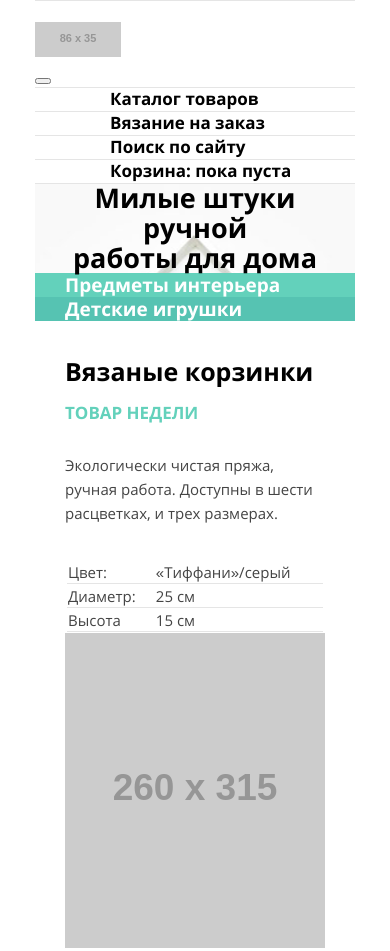
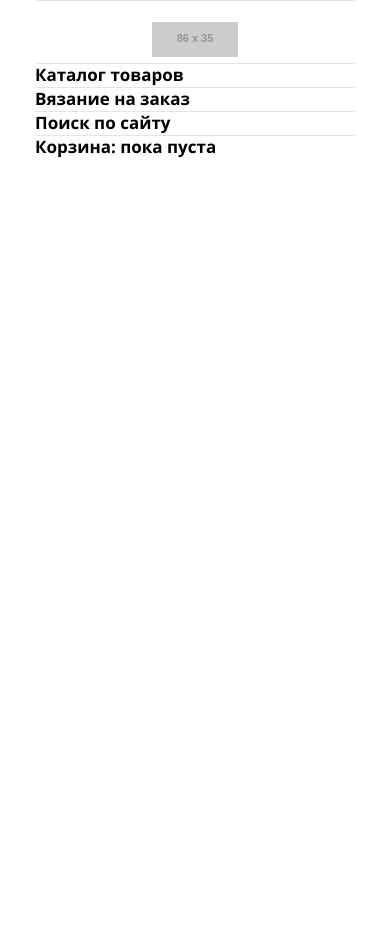
Before and after one commit to mrShaftoe/912019-mishka-16, a website: page source/index.html in a window 390 px wide. Shown: the top 951 px of the page. After the commit the page ends 844 px from the top, so only its background shows below. Drawn offline with nearby package versions, Linux system fonts and the light colour scheme; files that its build step writes are made by us from their sources; placeholder pictures from the web are drawn by us.

Commit message:
index.html page-header теперь адаптив

```diff
--- a/source/index.html
+++ b/source/index.html
@@ -2,38 +2,50 @@
 <html lang="ru">
   <head>
     <meta charset="utf-8">
+    <meta name="viewport" content="width=device-width,initial-scale=1">
     <title>HTML Academy: Мишка</title>
     <link rel="stylesheet" href="css/style.css" type="text/css">
+    <link rel="stylesheet" href="css/normalize.css" type="text/css">
   </head>
   <body>
-    <div class="container">
-      <header class="page-header ">
-        <a class="page-header__logo">
+
+    <header class="page-header container">
+      <div class="page-header__logo">
+        <a>
           <img class="page-header__logo-image" src="http://placehold.it/86x35" alt="Интернет-магазин Мишка" width="86" height="35">
         </a>
-        <nav class="main-nav">
-          <button type="button" class="main-nav__toggle">
+      </div>
+      <nav class="page-header__main-nav site-menu">
+        <button type="button" class="site-menu__toggle page-header__menu-toggle">
           <span class="visually-hidden">Открыть меню</span>
         </button>
-          <ul class="main-nav__list site-menu">
+        <ul class="site-menu__list">
           <li class="site-menu__item">
             <a href="catalog.html" class="site-menu__link">Каталог товаров</a>
           </li>
           <li class="site-menu__item">
             <a href="form.html" class="site-menu__link">Вязание на заказ</a>
           </li>
-          </ul>
-          <ul class="main-nav__list user-menu">
-            <li class="user-menu__item">
-              <a href="search.html" class="user-menu__link user-menu__link--search">Поиск по сайту</a>
+          <li class="site-menu__item site-menu__item--secondary">
+            <a href="" class="site-menu__link">Новые поступления</a>
           </li>
-            <li class="user-menu__item">
-              <a href="cart.html" class="user-menu__link user-menu__link--cart">Корзина: пока пуста</a>
+          <li class="site-menu__item site-menu__item--secondary">
+            <a href="" class="site-menu__link">Распродажа</a>
           </li>
         </ul>
       </nav>
+      <div class="page-header__user-nav site-menu">
+          <ul class="site-menu__list">
+              <li class="site-menu__item">
+                <a href="search.html" class="site-menu__link site-menu__link--search">Поиск по сайту</a>
+              </li>
+              <li class="site-menu__item">
+                <a href="cart.html" class="site-menu__link site-menu__link--cart">Корзина: пока пуста</a>
+              </li>
+            </ul>
+      </div>
     </header>
-
+<!--
       <main class="page-main ">
         <header class="page-main__header page-main__header--index ">
           <h1 class="page-main__title">Милые штуки ручной
@@ -193,7 +205,7 @@
             <button class="button modal-order__submit" type="submit">Добавить</button>
           </form>
         </section>
-      </div>
-    </div>
+      </div> -->
+
   </body>
 </html>
--- a/source/sass/_main.scss
+++ b/source/sass/_main.scss
@@ -9,6 +9,7 @@ html {
 }
 
 body {
+  min-width: $mobile-width;
   font-family: $font;
   font-size: $default-font-size;
   line-height: $default-line-height;
--- a/source/sass/_mixins.scss
+++ b/source/sass/_mixins.scss
@@ -3,10 +3,9 @@
   font-weight: 700;
   color: $default-text-color;
   text-decoration: none;
-  padding-left: 45px;
 }
 
-@mixin block-border-shadow {
+@mixin block-shadow-top {
   box-shadow: inset 0 1px 0 0 $border-color;
 }
 
@@ -20,3 +19,7 @@
   border-bottom: 6px solid transparent;
   border-image: url("../img/bg-zigzag-line.svg") 100 round round;
 }
+
+@mixin block-outline($color: green) {
+  outline: 1px dotted $color;
+}
--- a/source/sass/_variables.scss
+++ b/source/sass/_variables.scss
@@ -6,3 +6,6 @@ $page-second-bg-color: #f1f1f1;
 $border-color: #e5e5e5;
 $paragraph-color: #444444;
 $marker-color: #63d1bb;
+$mobile-width: 320px;
+$tablet-width: 768px;
+$desktop-width: 1150px;
--- a/source/sass/blocks/_container.scss
+++ b/source/sass/blocks/_container.scss
@@ -2,3 +2,16 @@
   width: 320px;
   margin: 0 auto;
 }
+
+@media (min-width: $tablet-width) {
+  .container {
+    width: $tablet-width;
+    padding: 0 50px;
+  }
+}
+
+@media (min-width: $desktop-width) {
+  .container {
+    width: $desktop-width;
+  }
+}
--- a/source/sass/blocks/_developer.scss
+++ b/source/sass/blocks/_developer.scss
@@ -1,5 +1,5 @@
 .developer {
-  @include block-border-shadow;
+  @include block-shadow-top;
 }
 
 .developer__title {
--- a/source/sass/blocks/_item-card.scss
+++ b/source/sass/blocks/_item-card.scss
@@ -20,7 +20,7 @@
 }
 
 .item-card__price-cart {
-  @include block-border-shadow;
+  @include block-shadow-top;
 }
 
 .item-card__link {
--- a/source/sass/blocks/_page-header.scss
+++ b/source/sass/blocks/_page-header.scss
@@ -1,4 +1,33 @@
 .page-header {
-  @include block-border-shadow;
+  @include block-shadow-top;
   padding-top: 22px;
+  display: flex;
+  flex-direction: column;
+  justify-content: space-between;
 }
+
+.page-header__logo {
+  align-self: center;
+}
+
+@media (min-width: $tablet-width) {
+  .page-header {
+    flex-direction: row;
+    flex-wrap: wrap;
+  }
+
+  .page-header__main-nav {
+    order: 2;
+  }
+}
+
+@media (min-width: $desktop-width) {
+  .page-header__logo {
+    margin: 0 auto;
+    align-self: flex-start;
+  }
+
+  .page-header__main-nav {
+    order: -1;
+  }
+}
--- a/source/sass/blocks/_page-main.scss
+++ b/source/sass/blocks/_page-main.scss
@@ -1,5 +1,5 @@
 .page-main__header {
-  @include block-border-shadow;
+  @include block-shadow-top;
   background-color: $page-second-bg-color;
   padding: 0 30px;
 
--- a/source/sass/blocks/_site-menu.scss
+++ b/source/sass/blocks/_site-menu.scss
@@ -1,12 +1,54 @@
-.site-menu {
+.site-menu__list {
   @include list-reset;
+  display: flex;
+  flex-direction: column;
+  flex-wrap: wrap;
 }
 
 .site-menu__item {
-  @include block-border-shadow;
-  padding: 0 30px;
+  @include block-shadow-top;
+
+  &--secondary {
+    display: none;
+  }
 }
 
 .site-menu__link {
   @include nav-menu-link(17px);
+  width: 260px;
+  display: block;
 }
+
+.site-menu__toggle {
+  display: none;
+}
+
+@media (min-width: $tablet-width) {
+  .site-menu {
+    width: 334px;
+  }
+
+  .site-menu__list {
+    flex-direction: row;
+  }
+
+  .site-menu__item {
+    box-shadow: none;
+  }
+
+  .site-menu__link {
+    width: auto;
+  }
+}
+
+@media (min-width: $desktop-width) {
+  .site-menu {
+    width: 334px;
+  }
+
+  .site-menu__item {
+    &--secondary {
+      display: block;
+    }
+  }
+}
--- a/source/sass/blocks/_user-menu.scss
+++ b/source/sass/blocks/_user-menu.scss
@@ -1,12 +1,3 @@
 .user-menu {
-  @include list-reset;
+  content: "";
 }
-
-.user-menu__item {
-  @include block-border-shadow;
-  padding: 0 30px;
-}
-
-.user-menu__link {
-  @include nav-menu-link(17px);
-}
```
Lines whose indentation alone changed are shown as unchanged.
